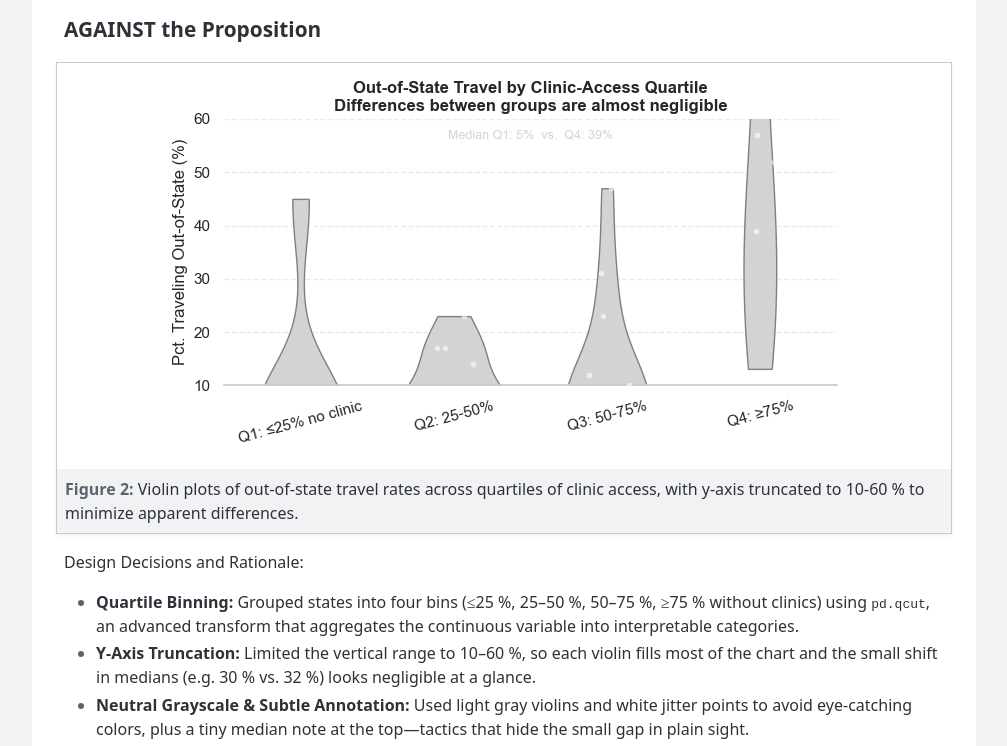
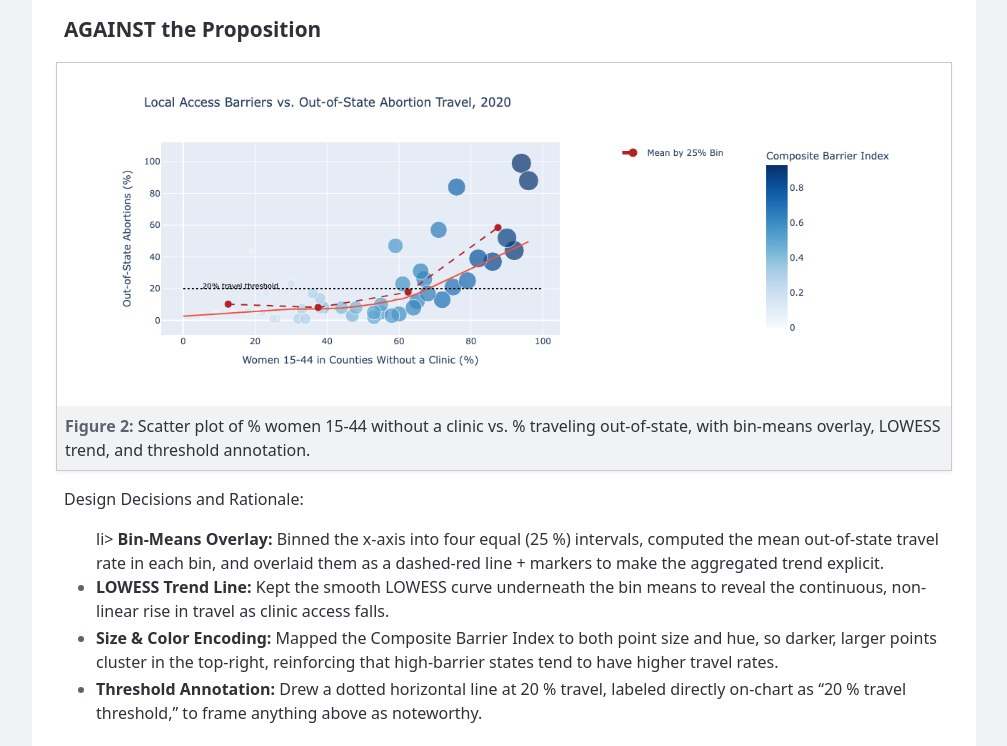
Before and after one commit to parthshindee/DSC-106-Project-2, a plain HTML site: page index.html in a window 1280 px wide. Shown: the part 1333-2079 px from the top of the page, without its empty margins (136-1143 px from the left). Drawn offline with Linux system fonts and the light colour scheme.

Commit message:
added reasons for new fig1

```diff
--- a/index.html
+++ b/index.html
@@ -185,23 +185,36 @@
         <h3>AGAINST the Proposition</h3>
 
         <figure>
-          <img src="figure2_against.png" alt="Violin plot of quartile groups" />
+          <img
+            src="figure1_for.png"
+            alt="Scatter plot of % women 15-44 without a clinic vs. % traveling out-of-state, with bin-mean overlay and LOWESS curve."
+            width="800"
+          />
           <figcaption>
-            Violin plots of out-of-state travel rates across quartiles of clinic access, with y-axis truncated to 10-60 % to minimize apparent differences.
+            Scatter plot of % women 15-44 without a clinic vs. % traveling out-of-state, with bin-means overlay, LOWESS trend, and threshold annotation.
           </figcaption>
         </figure>
 
         <p>Design Decisions and Rationale:</p>
 
         <ul>
-          <li>
-            <strong>Quartile Binning:</strong> Grouped states into four bins (≤25 %, 25–50 %, 50–75 %, ≥75 % without clinics) using <code>pd.qcut</code>, an advanced transform that aggregates the continuous variable into interpretable categories.
+          li>
+            <strong>Bin-Means Overlay:</strong> Binned the x-axis into four equal (25 %) intervals, computed
+            the mean out-of-state travel rate in each bin, and overlaid them as a dashed-red line + markers to
+            make the aggregated trend explicit.
           </li>
           <li>
-            <strong>Y-Axis Truncation:</strong> Limited the vertical range to 10–60 %, so each violin fills most of the chart and the small shift in medians (e.g. 30 % vs. 32 %) looks negligible at a glance.
+            <strong>LOWESS Trend Line:</strong> Kept the smooth LOWESS curve underneath the bin means to reveal
+            the continuous, non-linear rise in travel as clinic access falls.
           </li>
           <li>
-            <strong>Neutral Grayscale &amp; Subtle Annotation:</strong> Used light gray violins and white jitter points to avoid eye-catching colors, plus a tiny median note at the top—tactics that hide the small gap in plain sight.
+            <strong>Size &amp; Color Encoding:</strong> Mapped the Composite Barrier Index to both point size and
+            hue, so darker, larger points cluster in the top-right, reinforcing that high-barrier states tend to
+            have higher travel rates.
+          </li>
+          <li>
+            <strong>Threshold Annotation:</strong> Drew a dotted horizontal line at 20 % travel, labeled directly
+            on-chart as “20 % travel threshold,” to frame anything above as noteworthy.
           </li>
         </ul>
       </section>
@@ -214,7 +227,7 @@
         </p>
 
         <p>
-          The “against” chart, by contrast, subverts that reader bias through subtler—and somewhat deceptive—techniques. Binning into quartiles is a valid transformation, but truncating the y-axis and using neutral grayscale disguises the small but real median difference. The median annotation is so faint and placed so high that many viewers will miss it. Ethically, these tactics sit in a gray area: they aren’t outright lies, but they intentionally obscure meaningful variation. Reflecting on this, I find that even innocuous-seeming design choices (axis limits, color palettes, annotation placement) carry persuasive power. As visualization authors, we must weigh clarity against persuasion and guard against inadvertently misleading our audience.
+          The “against” chart, by contrast, subverts that reader bias through subtler—and somewhat deceptive—techniques. Binning into quartiles is a valid transformation, but truncating the y-axis and using neutral grayscale disguises the small but real median difference. The median annotation is so faint and placed so high that many viewers will miss it. Ethically, these tactics sit in a gray area: they aren't outright lies, but they intentionally obscure meaningful variation. Reflecting on this, I find that even innocuous-seeming design choices (axis limits, color palettes, annotation placement) carry persuasive power. As visualization authors, we must weigh clarity against persuasion and guard against inadvertently misleading our audience.
         </p>
       </section>
     </main>
```
